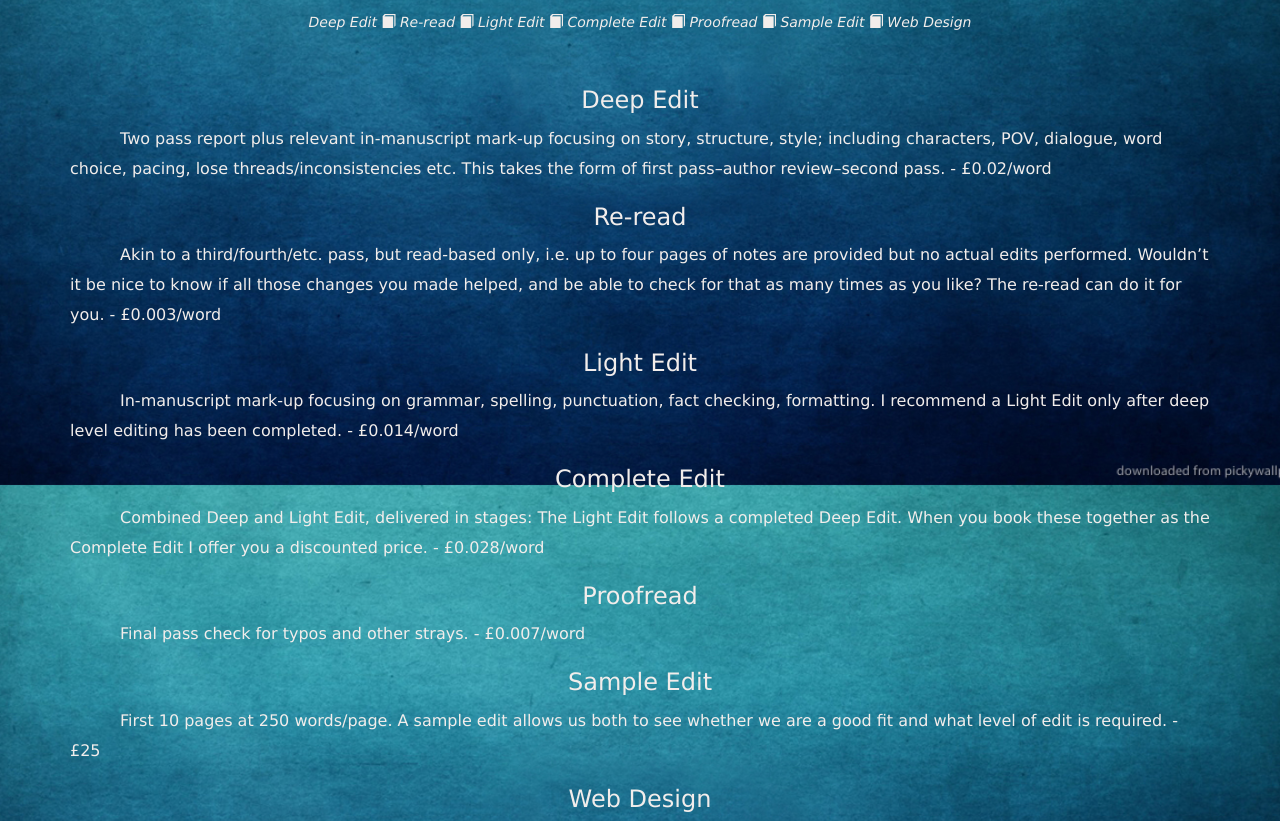
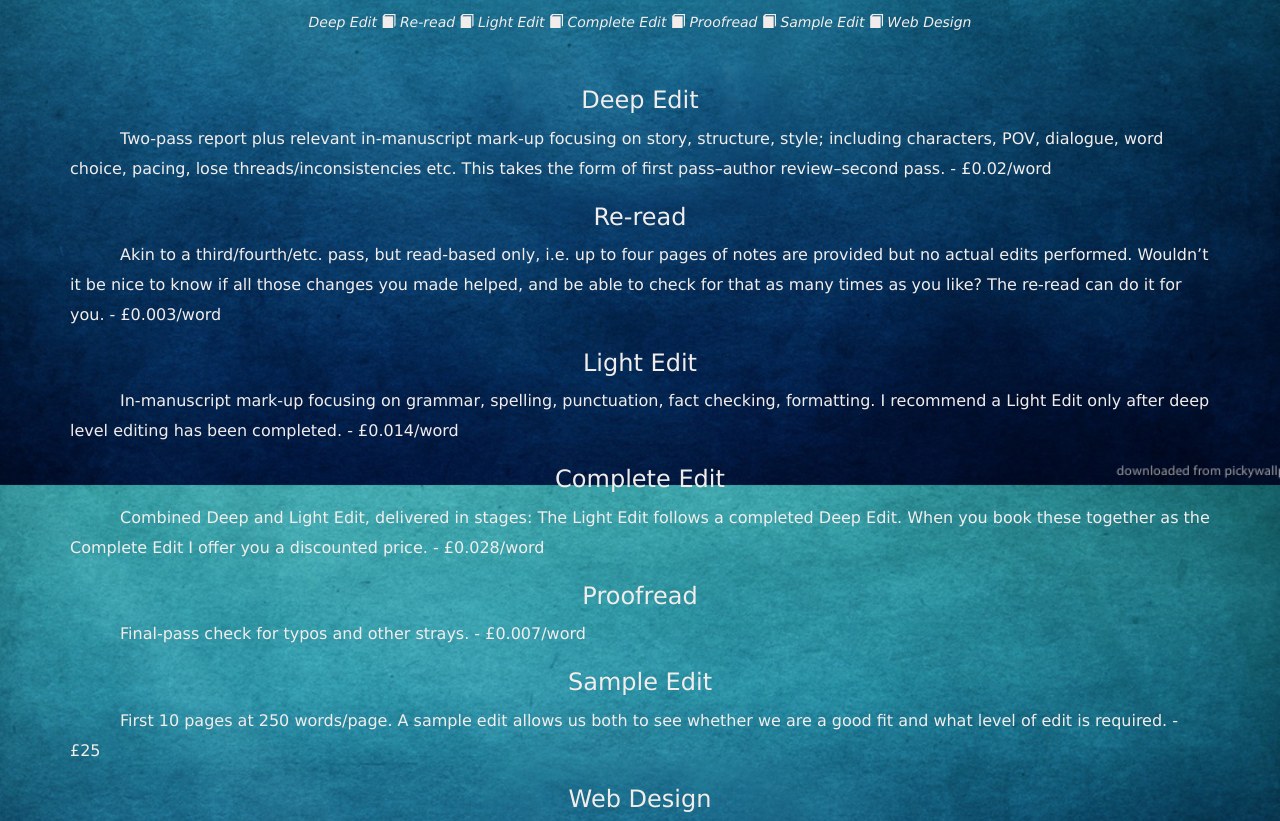
Before and after one commit to IMera/blue_edit, a plain HTML site: page services.html in a window 1280 px wide. Shown: the part 315-1136 px from the top of the page. Drawn offline with nearby package versions, Linux system fonts and the light colour scheme; files that its build step writes are made by us from their sources; a script that the page names is missing; files whose address does not match are found by name.

Commit message:
typo correct

```diff
--- a/services.html
+++ b/services.html
@@ -110,7 +110,7 @@
 
 <a name="Deep"></a>
 <h3>Deep Edit</h3>
-<p>Two pass report plus relevant in-manuscript mark-up focusing on story, structure, style; including characters, POV, dialogue, word choice, pacing, lose threads/inconsistencies etc. This takes the form of first pass–author review–second pass. - £0.02/word</p>
+<p>Two-pass report plus relevant in-manuscript mark-up focusing on story, structure, style; including characters, POV, dialogue, word choice, pacing, lose threads/inconsistencies etc. This takes the form of first pass–author review–second pass. - £0.02/word</p>
 
 <a name="Re"></a>
 <h3>Re-read</h3>
@@ -126,7 +126,7 @@
 
 <a name="MProof"></a>
 <h3>Proofread</h3>
-<p>Final pass check for typos and other strays. - £0.007/word</p>
+<p>Final-pass check for typos and other strays. - £0.007/word</p>
 
 <a name="Sample"></a>
 <h3>Sample Edit</h3>
```
